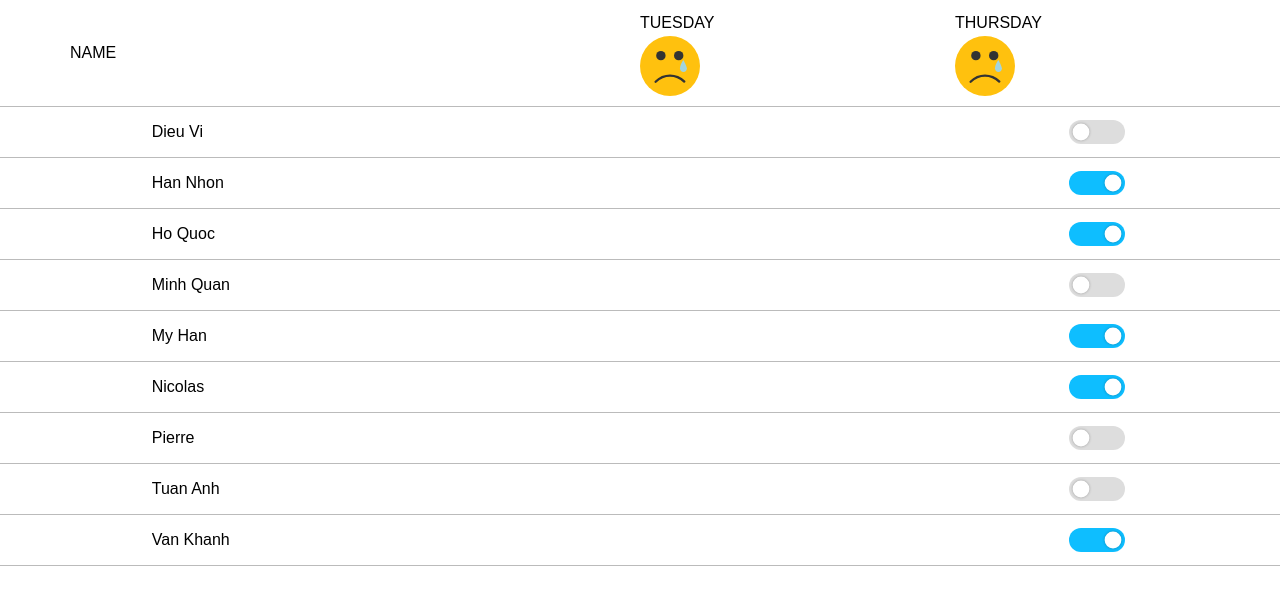
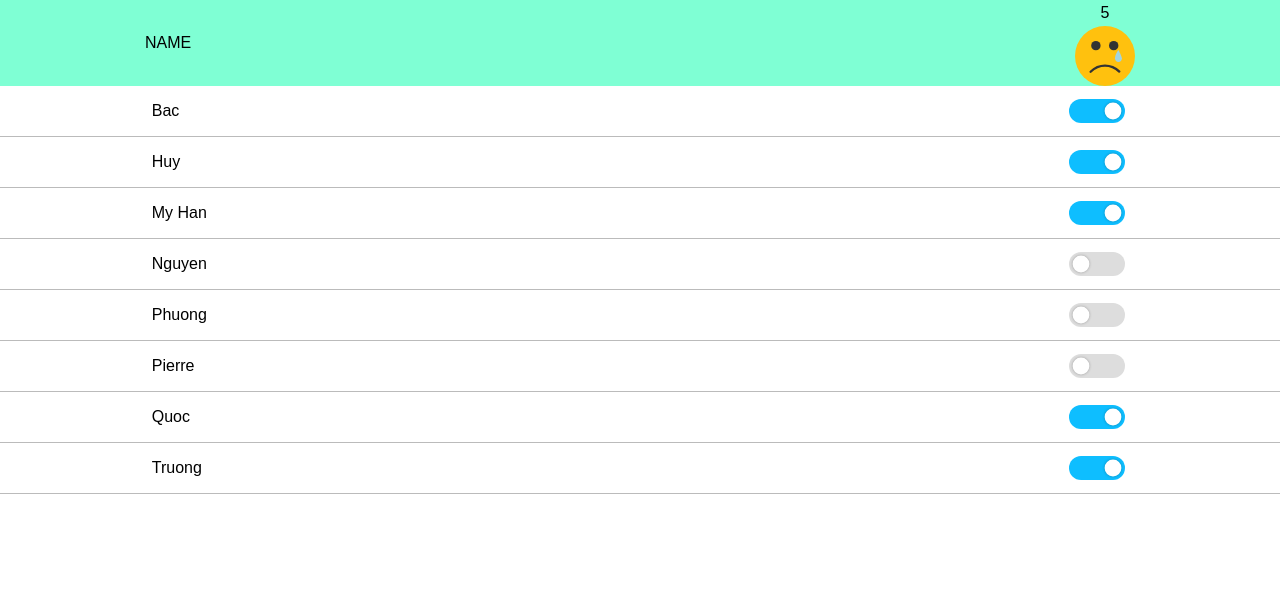
Before and after one commit to phquoc25/badminton-record, a React (Create React App) app: page / in a window 1280 px wide. Shown: the top 590 px of the page. Built offline with nearby package versions, Linux system fonts and the light colour scheme.

Commit message:
extract header component

```diff
--- a/src/App.css
+++ b/src/App.css
@@ -3,65 +3,6 @@ body {
   font-size: 16px;
   line-height: 1.6em;
   margin: 0;
-}
-
-#attendance-record {
-  height: 700px;
-  width: 750px;
-  position: relative;
-}
-
-.btn {
-  border: 1px solid transparent;
-  border-radius: 5px;
-  padding: 10px;
-  cursor: pointer;
-  font-size: 16px;
-  display: flex;
-  align-items: center;
-}
-
-.btn img {
-  width: 20px;
-  height: 20px;
-}
-
-.btn span {
-  padding-left: 5px;
-}
-
-.btn.btn-primary {
-  background-color: #337ab7;
-  color: #ffffff;
-  border-color: #2e6da4;
-}
-
-.btn.btn-primary:hover {
-  background-color: #2f659d;
-}
-
-.btn.btn-danger {
-  background-color: #d9534f;
-  color: #ffffff;
-  border-color: #d43f3a;
-}
-
-.btn.btn-danger:hover {
-  background-color: #b02500;
-}
-
-.btn.btn-success {
-  background-color: #5cb85c;
-  color: #ffffff;
-  border-color: #4cae4c;
-}
-
-.btn.btn-success:hover {
-  background-color: #5B8963;
-}
-
-.btn-save-attendee {
-  margin-left: 15px;
 }
 
 .avatar {
@@ -70,105 +11,3 @@ body {
   height: 50px;
   border-radius: 50%;
 }
-
-.row-container {
-  display: flex;
-  border-bottom: 1px solid #bbbbbb;
-  padding: 10px;
-  align-items: center;
-  justify-content: space-around;
-}
-
-.header .name-panel > label {
-  padding-left: 60px;
-}
-
-.name-panel {
-  flex-basis: 50%;
-  display: flex;
-  align-items: center;
-}
-
-.name-panel .name {
-  padding-left: 10px;
-}
-
-.check-opt {
-  flex-basis: 25%;
-}
-
-.disabled {
-  opacity: 0.5;
-  pointer-events: none;
-  cursor: not-allowed;
-}
-
-input[type="checkbox"].switch_1 {
-  font-size: 16px;
-  -webkit-appearance: none;
-  -moz-appearance: none;
-  appearance: none;
-  width: 3.5em;
-  height: 1.5em;
-  background: #ddd;
-  border-radius: 3em;
-  position: relative;
-  cursor: pointer;
-  outline: none;
-  -webkit-transition: all .2s ease-in-out;
-  transition: all .2s ease-in-out;
-}
-
-input[type="checkbox"].switch_1:checked {
-  background: #0ebeff;
-}
-
-input[type="checkbox"].switch_1:after {
-  position: absolute;
-  content: "";
-  width: 1.5em;
-  height: 1.5em;
-  border-radius: 50%;
-  background: #fff;
-  -webkit-box-shadow: 0 0 .25em rgba(0, 0, 0, .3);
-  box-shadow: 0 0 .25em rgba(0, 0, 0, .3);
-  -webkit-transform: scale(.7);
-  transform: scale(.7);
-  left: 0;
-  -webkit-transition: all .2s ease-in-out;
-  transition: all .2s ease-in-out;
-}
-
-input[type="checkbox"].switch_1:checked:after {
-  left: calc(100% - 1.5em);
-}
-
-/* Switch 1 Specific Style End */
-
-.status-img {
-  width: 60px;
-  height: 60px;
-}
-
-.status-img.unhappy {
-  background-image: url("images/unhappy.svg");
-}
-
-.status-img.happy {
-  background-image: url("images/in-love.svg");
-}
-
-.list-footer {
-  display: none;
-  align-items: center;
-  position: absolute;
-  bottom: 0;
-}
-
-.list-footer .name-input-panel {
-  margin: 0 15px;
-  border: 1px solid #bbbbbb;
-  border-radius: 5px;
-  padding: 13px;
-  font-size: 16px;
-}
--- a/src/App.js
+++ b/src/App.js
@@ -1,30 +1,31 @@
 import { useState } from 'react';
 import './App.css';
 import PlayerList from './player-list/PlayerList';
+import Header from './header/Header';
 
 function App() {
   const attendances = [
     {
       "id": 1560018929026,
-      "name": "Ho Quoc",
+      "name": "Quoc",
       "avatar": "images/avatar5.png",
       "isOn": true
     },
     {
       "id": 1560018929039,
-      "name": "Van Khanh",
+      "name": "Huy",
       "avatar": "images/avatar3.png",
       "isOn": true
     },
     {
       "id": 1560018929052,
-      "name": "Nicolas",
+      "name": "Truong",
       "avatar": "images/avatar4.png",
       "isOn": true
     },
     {
       "id": 1560018929064,
-      "name": "Dieu Vi",
+      "name": "Nguyen",
       "avatar": "images/avatar1.png",
       "isOn": false
     },
@@ -36,25 +37,19 @@ function App() {
     },
     {
       "id": 1560018929089,
-      "name": "Han Nhon",
+      "name": "Bac",
       "avatar": "images/avatar1.png",
       "isOn": true
     },
     {
       "id": 1560018929101,
-      "name": "Minh Quan",
+      "name": "Pierre",
       "avatar": "images/avatar3.png",
       "isOn": false
     },
     {
-      "id": 1560018929112,
-      "name": "Pierre",
-      "avatar": "images/avatar5.png",
-      "isOn": false
-    },
-    {
       "id": 1560018929124,
-      "name": "Tuan Anh",
+      "name": "Phuong",
       "avatar": "images/avatar4.png",
       "isOn": false
     }
@@ -64,21 +59,12 @@ function App() {
   function onAttendanceChanged(updatedPlayers) {
     setAttendancesList(updatedPlayers.sort(sortByName));
   }
+  function getNbOfPresent() {
+    return attendancesList.filter((player) => player.isOn).length;
+  }
   return (
     <div>
-      <div className="header row-container">
-        <div className="name-panel">
-          <label>NAME</label>
-        </div>
-        <div className="check-opt">
-          <label>TUESDAY</label>
-          <div id="tuesday-status-img" className="status-img unhappy"></div>
-        </div>
-        <div className="check-opt">
-          <label>THURSDAY</label>
-          <div id="thursday-status-img" className="status-img unhappy"></div>
-        </div>
-      </div>
+      <Header nbOfPresent={getNbOfPresent()}></Header>
       <PlayerList players={attendancesList} onChanged={onAttendanceChanged}></PlayerList>
     </div>
   );
--- /dev/null
+++ b/src/header/Header.js
@@ -0,0 +1,17 @@
+import './Header.scss'
+function Header({nbOfPresent}) {
+    const imgClass = 'header-img ' + (nbOfPresent >= 6 ? 'header-img--happy' : 'header-img--unhappy');
+    return (
+        <div className="header">
+            <div className="header__name">
+                <label>NAME</label>
+            </div>
+            <div className="header__status">
+                <div className="header-counter">{nbOfPresent}</div>
+                <div className={imgClass}></div>
+            </div>
+        </div>
+    );
+}
+
+export default Header;
--- /dev/null
+++ b/src/header/Header.scss
@@ -0,0 +1,25 @@
+.header {
+    display: flex;
+    align-items: center;
+    justify-content: space-around;
+    background-color: rgb(127, 255, 212);
+    &__name {
+        flex-basis: 50%;
+    }
+    &__status {
+        display: flex;
+        flex-direction: column;
+        align-items: center;
+    }
+}
+
+.header-img {
+    width: 60px;
+    height: 60px;
+    &--unhappy {
+        background-image: url("../images/unhappy.svg");
+    }
+    &--happy {
+        background-image: url("../images/in-love.svg");
+    }
+}
--- a/src/player-list/PlayerList.scss
+++ b/src/player-list/PlayerList.scss
@@ -1,4 +1,3 @@
 .list {
     max-height: 500px;
-    overflow-y: scroll;
 }
```
